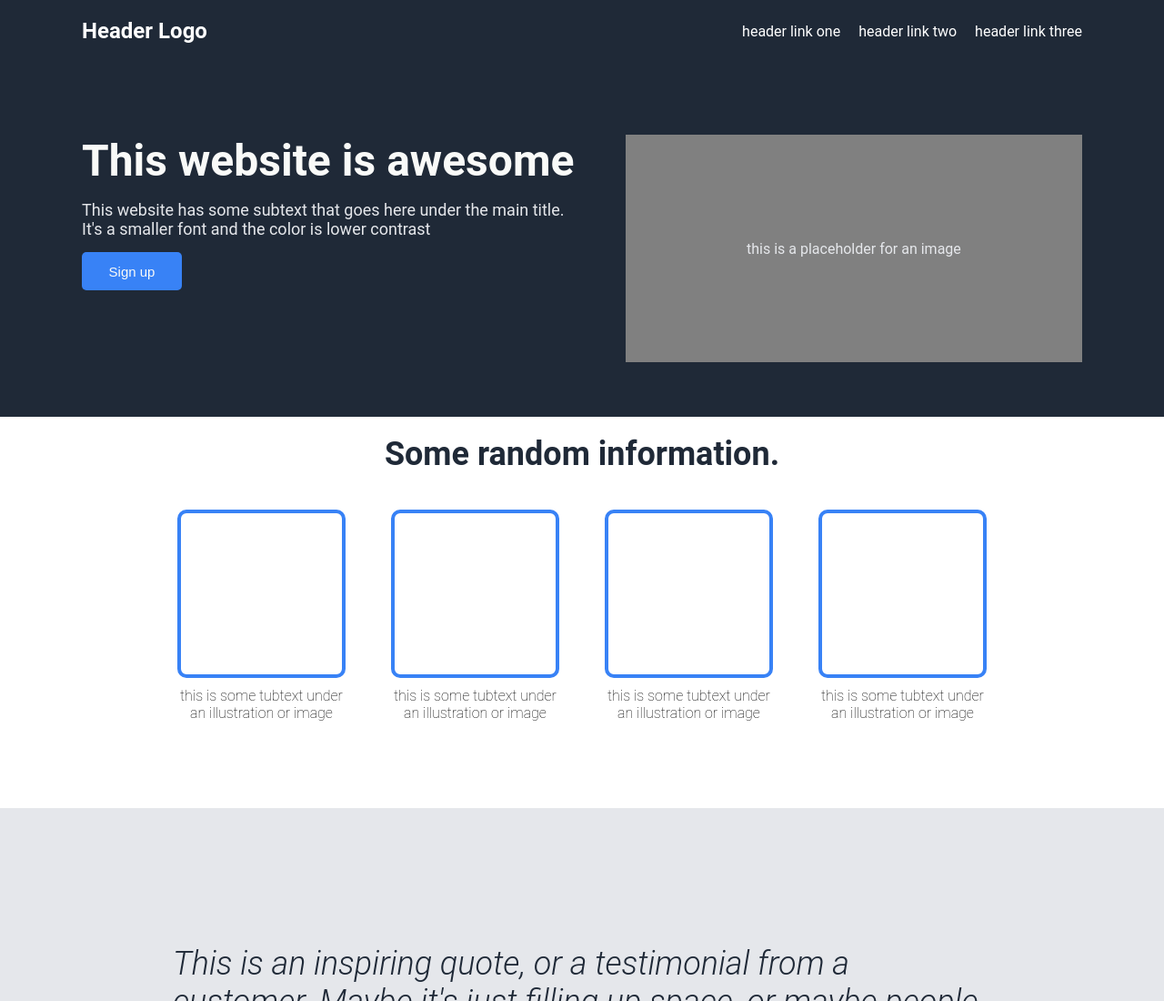
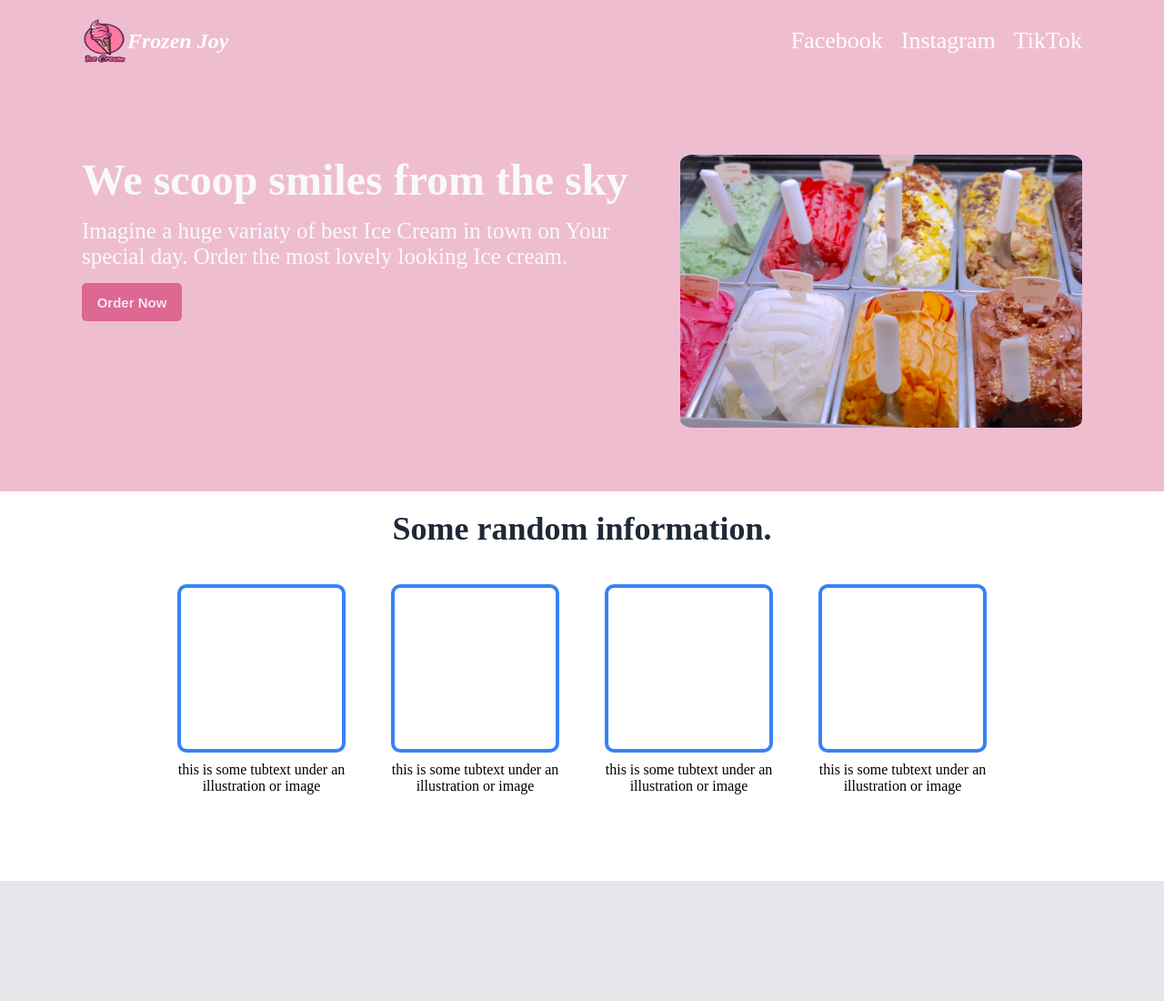
Before and after one commit to its-nikole/Landing-page, a plain HTML site: page index.html in a window 1280 px wide. Shown: the top 1100 px of the page at 91% size. Drawn offline with Linux system fonts and the light colour scheme; a web font is replaced by a local one.

Commit message:
perf: header

```diff
--- a/index.html
+++ b/index.html
@@ -4,6 +4,7 @@
     <meta charset="UTF-8">
     <meta http-equiv="X-UA-Compatible" content="IE=edge">
     <meta name="viewport" content="width=device-width, initial-scale=1.0">
+    <link href='https://fonts.googleapis.com/css?family=Dekko' rel='stylesheet'>
     <link rel="stylesheet" href="style.css">
     <title>Document</title>
 </head>
@@ -11,25 +12,28 @@
     <header class="header">
         <div class="header-container">
           <nav class="nav">
-            <h2>Header Logo</h2>
+            <div class="logo">
+              <img src="images/logo.png">
+              <h2>Frozen Joy</h2>
+            </div>
             <ul class="nav-links">
-              <li class="nav-link"><a href="">header link one</a></li>
-              <li class="nav-link"><a href="">header link two</a></li>
-              <li class="nav-link"><a href="">header link three</a></li>
+              <li class="nav-link"><a href="">Facebook</a></li>
+              <li class="nav-link"><a href="">Instagram</a></li>
+              <li class="nav-link"><a href="">TikTok</a></li>
             </ul>
           </nav>
           <div class="hero">
             <div class="hero-text">
-              <h1>This website is awesome</h1>
+              <h1>We scoop smiles from the sky</h1>
               <p>
-                This website has some subtext that goes here under the main title.
-                It's a smaller font and the color is lower contrast
+                Imagine a huge variaty of best Ice Cream in town on Your special day.
+                Order the most lovely looking Ice cream.
               </p>
-              <button class="hero-btn">Sign up</button>
+              <button class="hero-btn">Order Now</button>
             </div>
-            <div class="img-container">
-              <p>this is a placeholder for an image</p>
-            </div>
+
+            <img class="hero-image" src="images/hero.jpg">
+
           </div>
         </div>
       </header>
--- a/style.css
+++ b/style.css
@@ -5,13 +5,13 @@
 }
 
 body {
-    font-family: 'Roboto', sans-serif;
+    font-family: 'Dekko';
 }
 
 /* Header */
 
 .header {
-    background-color: #1F2937;
+    background-color: #e284a889;
     color: #fff;
 }
 
@@ -36,14 +36,24 @@ a {
 .nav-links {
     display: flex;
     list-style: none;
+    font-size: 26px;
 }
 
 .nav-link {
     margin-left: 20px;
 }
 
-h2 {
+.logo img {
+    width: 50px;
+    height: 50px;
+}
+
+.logo {
+    display: flex;
+    flex-direction: row;
+    align-items: center;
     font-weight: 700;
+    font-style: oblique;
 }
 
 h1 {
@@ -54,14 +64,14 @@ h1 {
 .hero {
     display: flex;
     gap: 50px;
-    padding-bottom: 60px;
+    padding-bottom: 70px;
 }
 
 .hero-text {
     display: flex;
     flex-direction: column;
     gap: 15px;
-    width: 600px;
+    width: 620px;
 }
 
 .hero-btn {
@@ -72,8 +82,9 @@ h1 {
     height: 42px;
     padding: 5px 15px;
     font-size: 15px;
-    background-color: #3882f6;
-    color: #f9faf8;
+    font-weight: 600;
+    background-color: #dd6891;
+    color: #f7e2f4;
 }
 
 .hero-btn:hover {
@@ -81,22 +92,17 @@ h1 {
 }
 
 .hero-text p {
-    font-size: 18px;
-    color: #E5E7EB;
+    font-size: 25px;
+    color: #f8fafd;
 }
 
-.img-container {
-    height: 250px;
-    width: 50%;
-    background-color: gray;
-    display: flex;
-    justify-content: center;
-    align-items: center;
+.hero-image {
+    width: 450px;
+    height: 300px;
+    border-radius: 3%;
 }
 
-.img-container p {
-    color: #e5e7eb;
-}
+
 
 /* Main */
 
```
Also changed, not shown: images/hero.jpg (added), images/logo.png (added), 1 other file.
